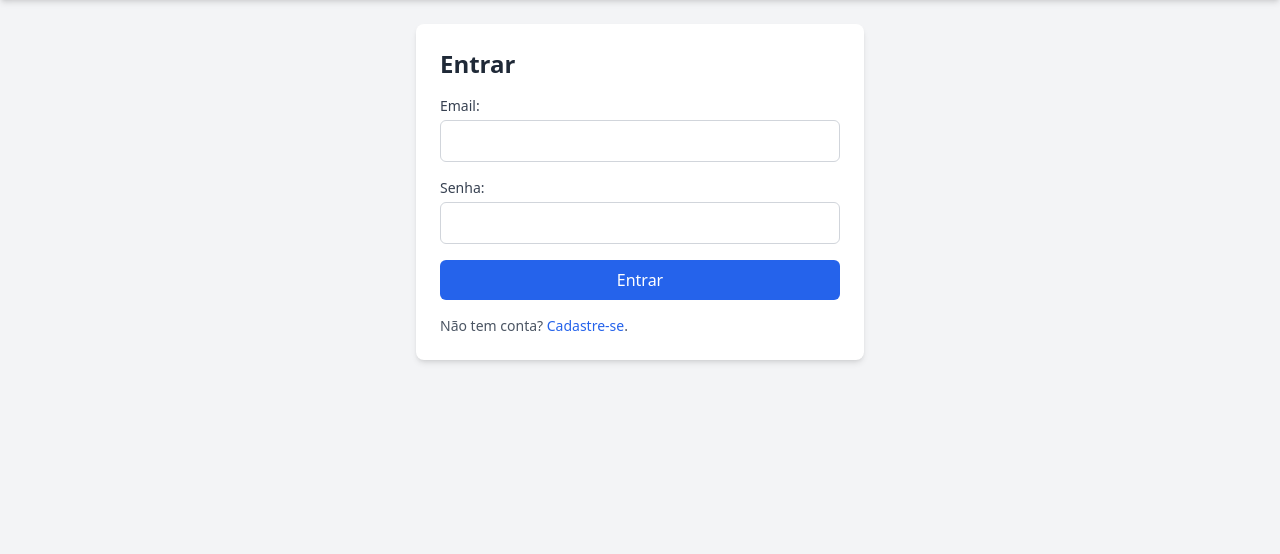
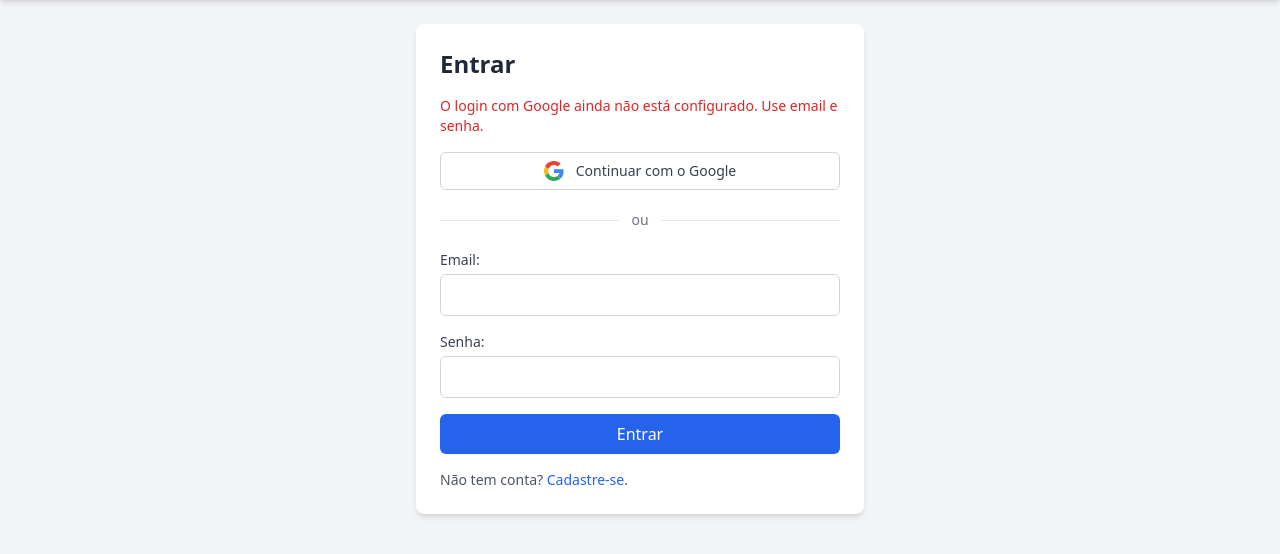
Before and after one commit to sidneylcarneiro/carreira_IA, a FastAPI app: page /login?erro=google_nao_configurado in a window 1280 px wide. Shown: the part 56-610 px from the top of the page. Run offline with FastAPI, Linux system fonts and the light colour scheme; parts of the project's set-up code (start-up, migrations or seed data) failed here and were passed over; some libraries are stand-ins or nearby versions.

Commit message:
feat: ativa integracao real de login via authlib com google oauth

```diff
--- a/app/routers/auth.py
+++ b/app/routers/auth.py
@@ -28,20 +28,30 @@ def render(template_name: str, request: Request, **context) -> HTMLResponse:
     return template.render(**context)
 
 
-# --- Google OAuth (estrutural; ativado apenas com credenciais configuradas) ---
+# --- Google OAuth (login social) ---
+CONF_URL = "https://accounts.google.com/.well-known/openid-configuration"
+
 oauth = OAuth()
 oauth.register(
     name="google",
     client_id=settings.GOOGLE_CLIENT_ID,
     client_secret=settings.GOOGLE_CLIENT_SECRET,
-    server_metadata_url="https://accounts.google.com/.well-known/openid-configuration",
+    server_metadata_url=CONF_URL,
     client_kwargs={"scope": "openid email profile"},
 )
 
 
 @router.get("/login", response_class=HTMLResponse)
 async def login_page(request: Request):
-    return render("login.html", request)
+    erro_codigo = request.query_params.get("erro")
+    mensagens = {
+        "google_nao_configurado": "O login com Google ainda não está configurado. Use email e senha.",
+        "email_indisponivel": "Não foi possível obter o email da sua conta Google.",
+        "acesso_negado": "Acesso negado ao login com Google.",
+        "erro_oauth": "Não foi possível concluir o login com Google. Tente novamente.",
+    }
+    erro = mensagens.get(erro_codigo) if erro_codigo else None
+    return render("login.html", request, erro=erro)
 
 
 @router.get("/registro", response_class=HTMLResponse)
@@ -114,8 +124,13 @@ async def auth_google(request: Request, db: Session = Depends(get_db)):
     if not settings.GOOGLE_CLIENT_ID or not settings.GOOGLE_CLIENT_SECRET:
         return RedirectResponse(url="/login?erro=google_nao_configurado", status_code=303)
 
-    token = await oauth.google.authorize_access_token(request)
-    userinfo = token.get("userinfo") or await oauth.google.userinfo(token)
+    try:
+        token = await oauth.google.authorize_access_token(request)
+        userinfo = token.get("userinfo") or await oauth.google.userinfo(token)
+    except Exception:
+        # Falha na troca de token/obtenção de userinfo (state inválido, token ausente, etc.)
+        return RedirectResponse(url="/login?erro=erro_oauth", status_code=303)
+
     email = userinfo.get("email")
     if not email:
         return RedirectResponse(url="/login?erro=email_indisponivel", status_code=303)
--- a/app/templates/login.html
+++ b/app/templates/login.html
@@ -7,6 +7,22 @@
     {% if erro %}
     <p class="mb-4 text-sm text-red-600">{{ erro }}</p>
     {% endif %}
+
+    <a href="/login/google" class="flex items-center justify-center gap-3 w-full px-4 py-2 border border-gray-300 rounded-md text-sm font-medium text-gray-700 hover:bg-gray-50 transition-colors">
+        <svg class="w-5 h-5" viewBox="0 0 48 48">
+            <path fill="#EA4335" d="M24 9.5c3.54 0 6.71 1.22 9.21 3.6l6.85-6.85C35.9 2.38 30.47 0 24 0 14.62 0 6.51 5.38 2.56 13.22l7.98 6.19C12.43 13.72 17.74 9.5 24 9.5z"/>
+            <path fill="#4285F4" d="M46.98 24.55c0-1.57-.15-3.09-.38-4.55H24v9.02h12.94c-.58 2.96-2.26 5.48-4.78 7.18l7.73 6c4.51-4.18 7.09-10.36 7.09-17.65z"/>
+            <path fill="#FBBC05" d="M10.53 28.59c-.48-1.45-.76-2.99-.76-4.59s.27-3.14.76-4.59l-7.98-6.19C.92 16.46 0 20.12 0 24c0 3.88.92 7.54 2.56 10.78l7.97-6.19z"/>
+            <path fill="#34A853" d="M24 48c6.48 0 11.93-2.13 15.89-5.81l-7.73-6c-2.15 1.45-4.92 2.3-8.16 2.3-6.26 0-11.57-4.22-13.47-9.91l-7.98 6.19C6.51 42.62 14.62 48 24 48z"/>
+        </svg>
+        Continuar com o Google
+    </a>
+
+    <div class="flex items-center my-5">
+        <div class="flex-1 h-px bg-gray-200"></div>
+        <span class="mx-3 text-sm text-gray-500">ou</span>
+        <div class="flex-1 h-px bg-gray-200"></div>
+    </div>
 
     <form method="post" action="/login" class="space-y-4">
         <div>
```
Also changed, not shown: app/templates/registro.html (+16 -0 lines), 1 other file.
